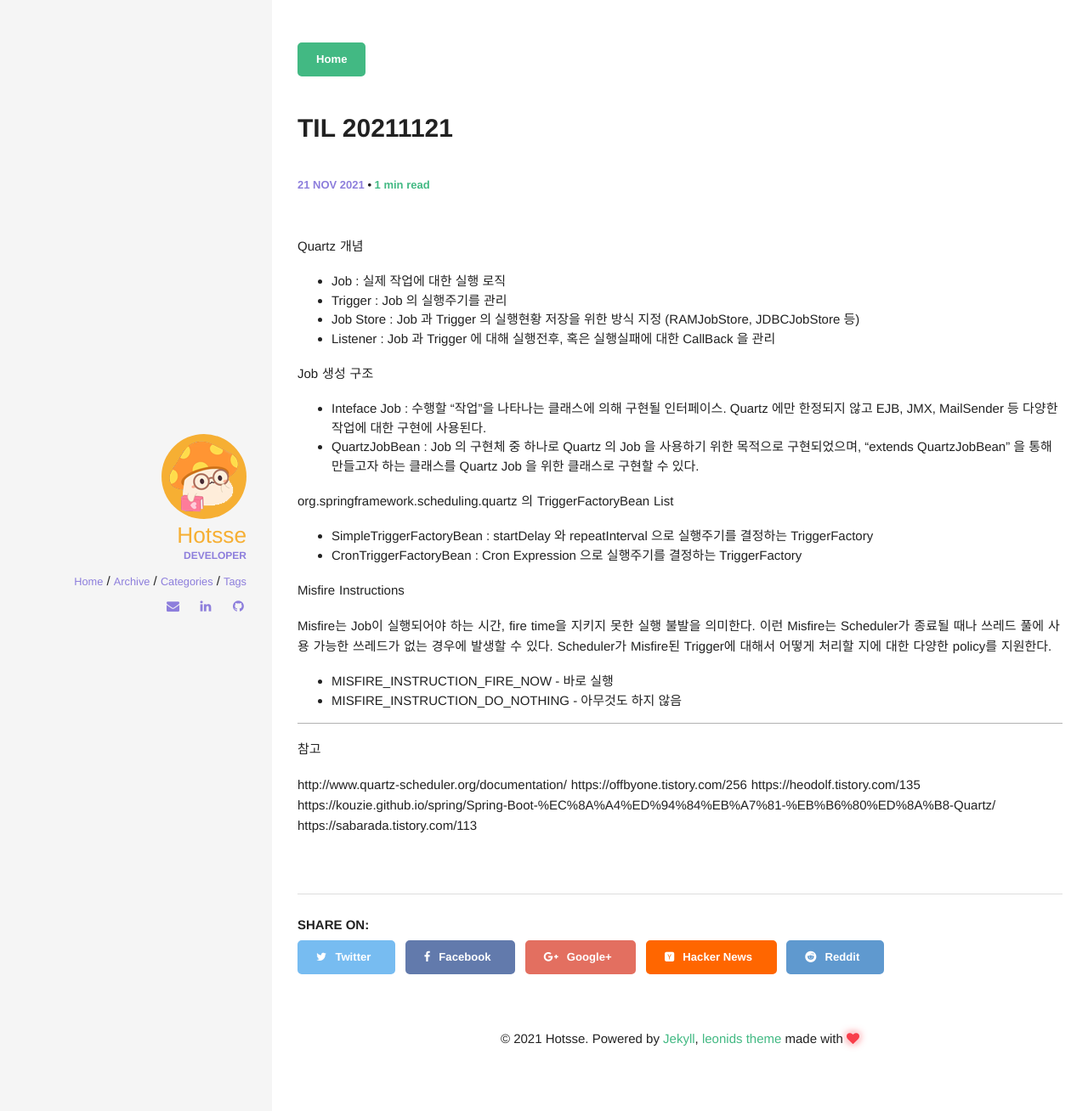
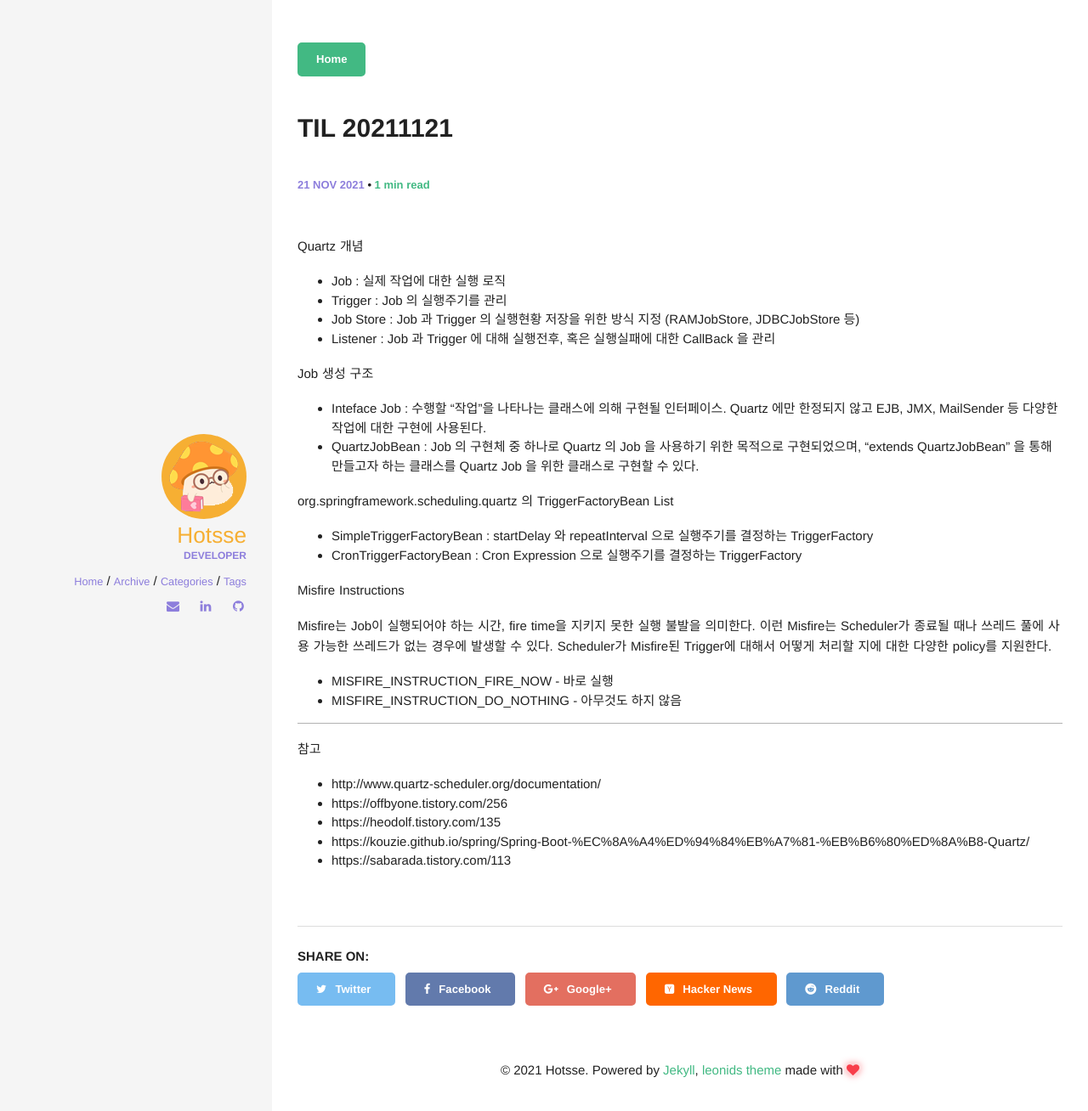
Before and after one commit to Hotsse/hotsse.github.io, a Jekyll site: the page built from _posts/2021-11-21-TIL 20211121.md, in a window 1280 px wide. Shown: the top 1308 px of the page at 85% size. Built offline with Jekyll 4.4.1, drawn with Linux system fonts in a browser that asks for light colours; comment, search, counter and statistics services are not loaded.

Commit message:
Update 2021-11-21-TIL 20211121.md

```diff
--- a/_posts/2021-11-21-TIL 20211121.md
+++ b/_posts/2021-11-21-TIL 20211121.md
@@ -32,8 +32,8 @@ Misfire는 Job이 실행되어야 하는 시간, fire time을 지키지 못한
 
 참고
 
-http://www.quartz-scheduler.org/documentation/
-https://offbyone.tistory.com/256
-https://heodolf.tistory.com/135
-https://kouzie.github.io/spring/Spring-Boot-%EC%8A%A4%ED%94%84%EB%A7%81-%EB%B6%80%ED%8A%B8-Quartz/
-https://sabarada.tistory.com/113
+- http://www.quartz-scheduler.org/documentation/
+- https://offbyone.tistory.com/256
+- https://heodolf.tistory.com/135
+- https://kouzie.github.io/spring/Spring-Boot-%EC%8A%A4%ED%94%84%EB%A7%81-%EB%B6%80%ED%8A%B8-Quartz/
+- https://sabarada.tistory.com/113
```
